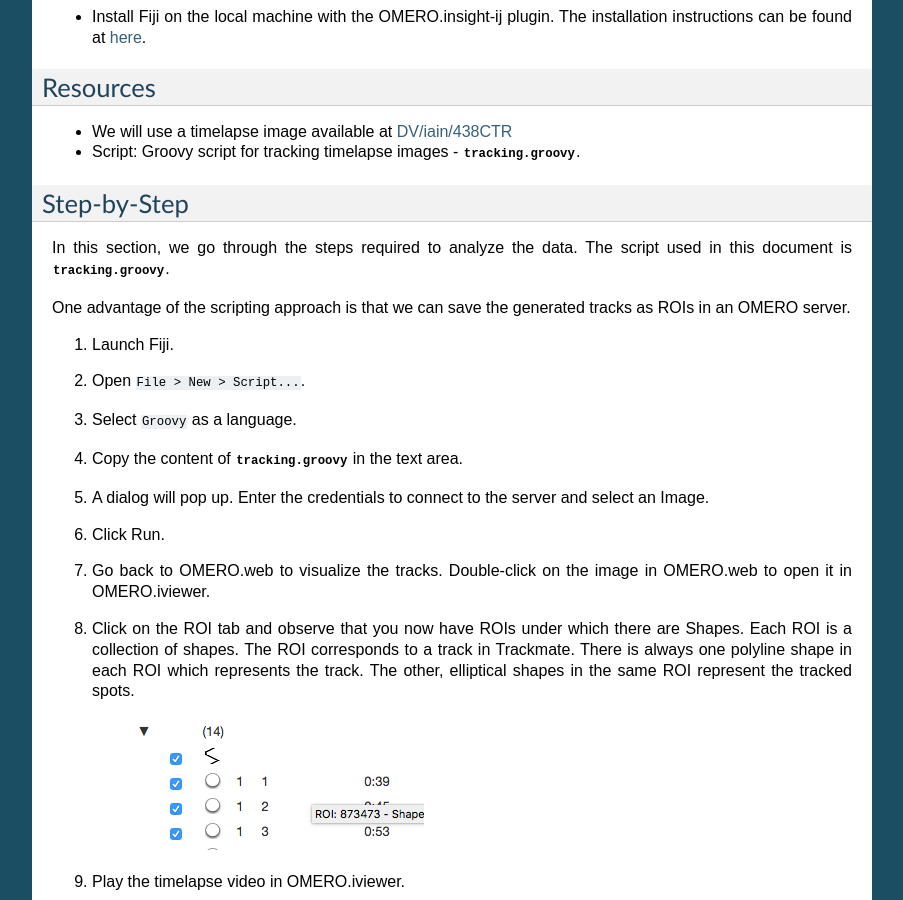
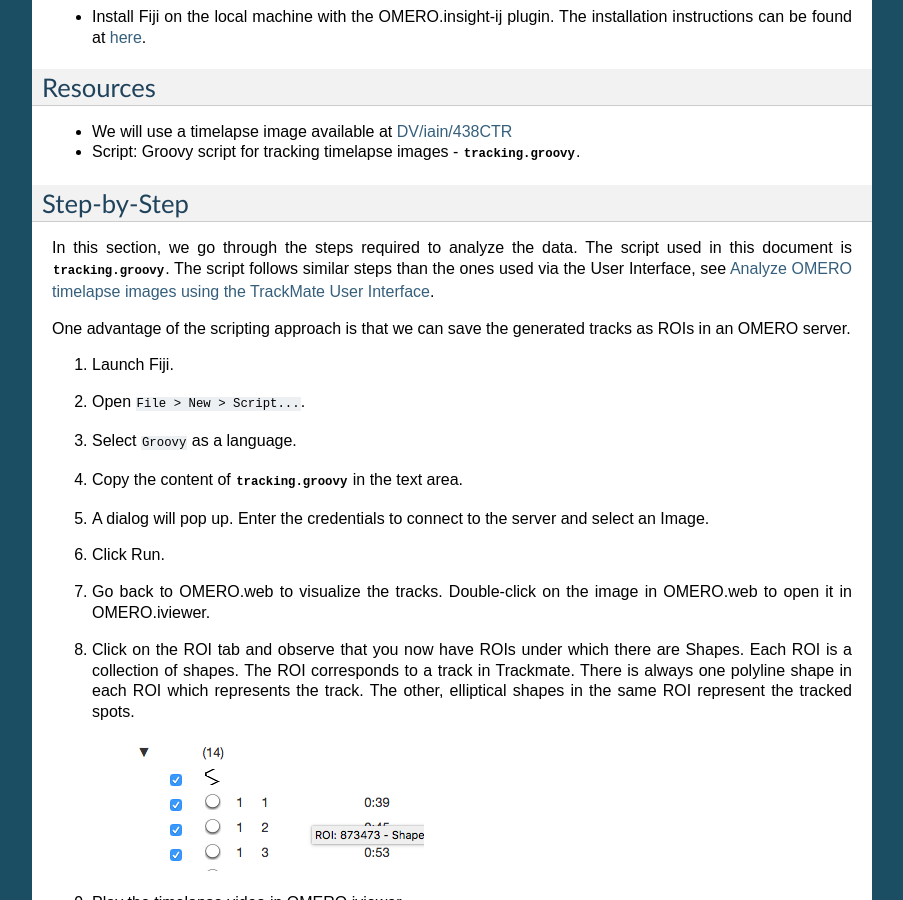
Before and after one commit to ome/omero-guide-trackmate, a Sphinx documentation site: the page built from docs/trackmate_scripting.rst, in a window 1280 px wide and 900 px high, scrolled down 510 px. Shown: the whole window, without its empty margins (198-1101 px from the left). Built offline with Sphinx 7.4.7, drawn with Linux system fonts in a browser that asks for light colours.

Commit message:
rephrase

```diff
--- a/docs/trackmate_scripting.rst
+++ b/docs/trackmate_scripting.rst
@@ -39,7 +39,7 @@
 ------------
 
 In this section, we go through the steps required to analyze the data.
-The script used in this document is :download:`tracking.groovy <../scripts/tracking.groovy>`.
+The script used in this document is :download:`tracking.groovy <../scripts/tracking.groovy>`. The script follows similar steps than the ones used via the User Interface, see :doc:`trackmate_ui`.
 
 One advantage of the scripting approach is that we can save the generated tracks as
 ROIs in an OMERO server.
--- a/docs/trackmate_ui.rst
+++ b/docs/trackmate_ui.rst
@@ -22,8 +22,6 @@
 
 Step-by-Step
 ------------
-
-We will use the manual workflow to explain the steps of the script below.
 
 #. Launch Fiji.
 
```
